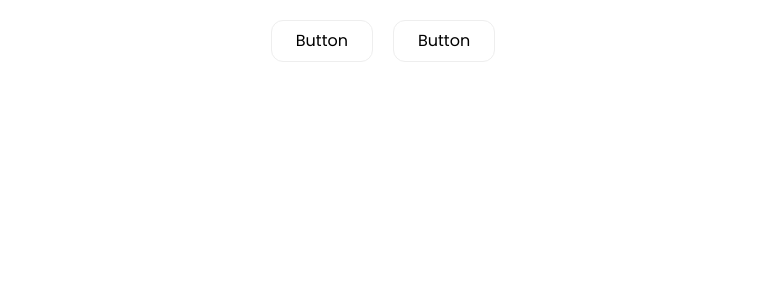
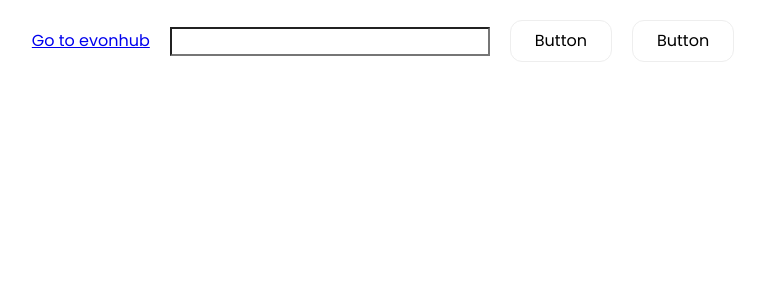
Before and after one commit to evondev/react-course-2025, a React (Vite) app: page / in a window 1280 px wide. Shown: the top 300 px of the page, without its empty margins (257-1022 px from the left). Built offline with nearby package versions, Linux system fonts and the light colour scheme.

Commit message:
Bai 15: Event handler

```diff
--- a/src/App.tsx
+++ b/src/App.tsx
@@ -3,6 +3,12 @@ import Button from "./components/button";
 const App = () => {
   return (
     <div className="layout">
+      <a href="https://evonhub.dev" onClick={(event) => event.preventDefault()}>
+        Go to evonhub
+      </a>
+      <form action="" onSubmit={(event) => event.preventDefault()}>
+        <input type="text" />
+      </form>
       <Button
         message="Ordering Pizza"
         onClick={(message) => console.log(message)}
--- a/src/components/button.tsx
+++ b/src/components/button.tsx
@@ -8,8 +8,11 @@ export default function Button({ message, onClick }: ButtonProps) {
   // Function expression
   // const handleButtonClick = () => {}
   // Function declaration
-  function handleButtonClick() {
+  function handleButtonClick(
+    event: React.MouseEvent<HTMLButtonElement, MouseEvent>
+  ) {
+    event.stopPropagation();
     onClick(message);
   }
-  return <button onClick={handleButtonClick}>Button</button>;
+  return <button onClick={(event) => handleButtonClick(event)}>Button</button>;
 }
```
